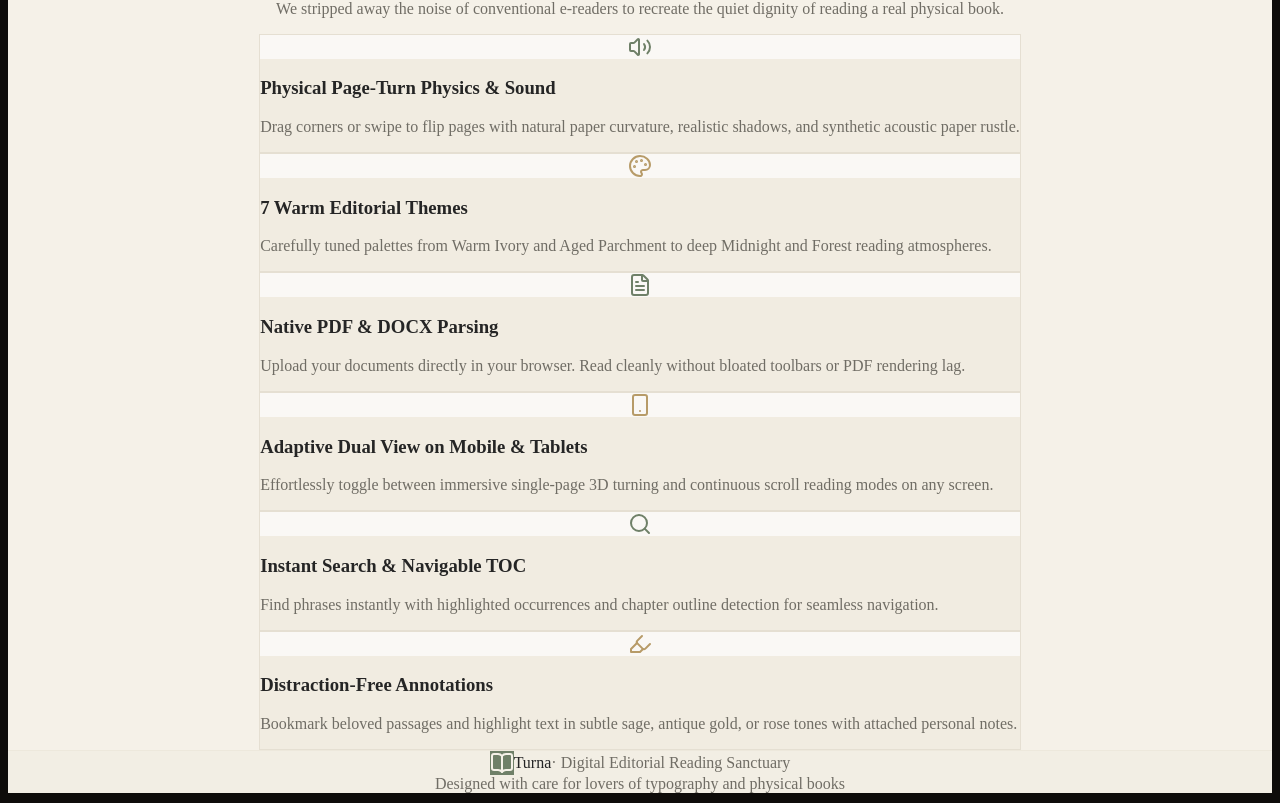
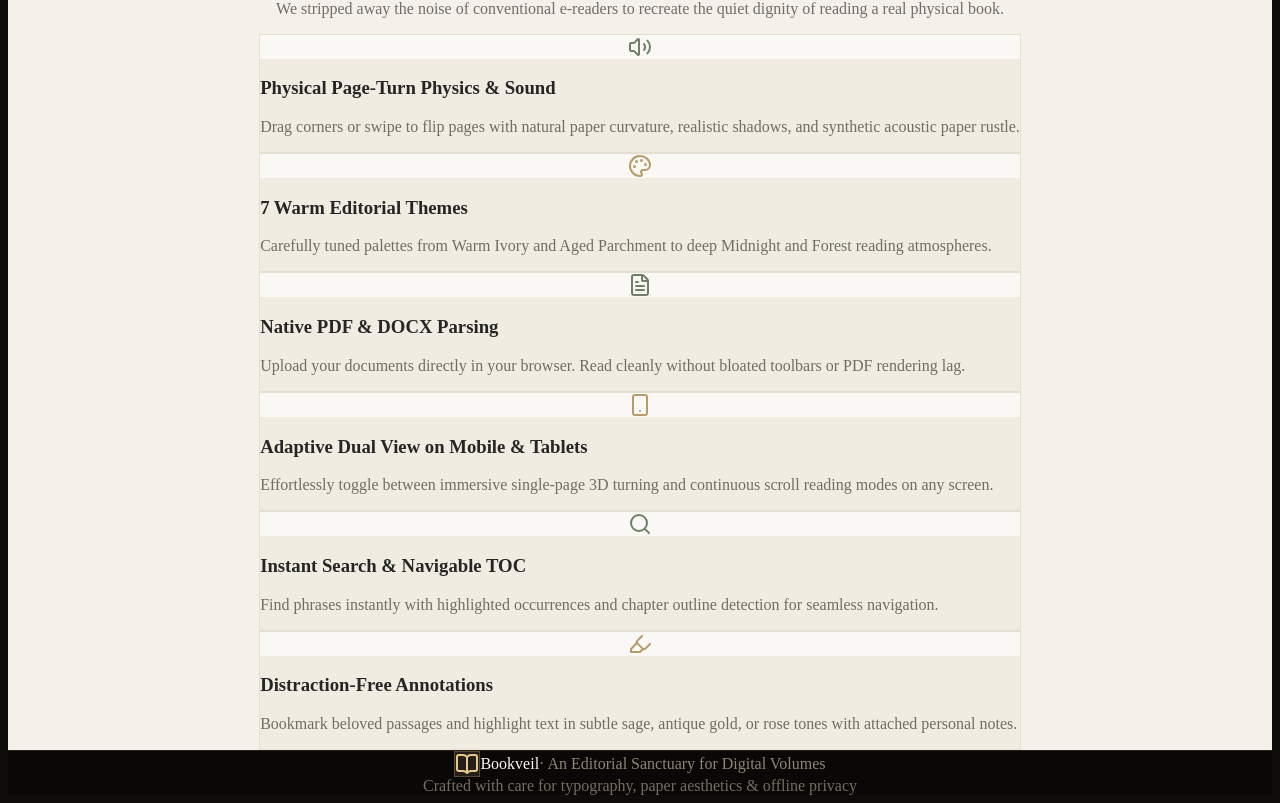
Before and after one commit to Utkrisht-Utpal/Bookveil, a React (Vite) app: page / in a window 1280 px wide. Shown: the part 736-1539 px from the top of the page. Built offline with nearby package versions, Linux system fonts and the light colour scheme; a web font is replaced by a local one.

Commit message:
added initial footer components for project

```diff
--- a/src/components/landing/LandingFooter.tsx
+++ b/src/components/landing/LandingFooter.tsx
@@ -1,24 +1,24 @@
 import React from 'react';
-import { BookOpen, Heart } from 'lucide-react';
+import { BookOpen } from 'lucide-react';
 
 export const LandingFooter: React.FC = () => {
   return (
-    <footer className="w-full border-t border-[#EDE8DC] bg-[#EDE8DC]/40 py-12 px-4 sm:px-6 lg:px-8">
-      <div className="max-w-7xl mx-auto flex flex-col sm:flex-row items-center justify-between gap-6">
+    <footer className="w-full border-t border-[#2A241C] bg-[#0A0806] py-12 px-4 sm:px-6 lg:px-8">
+      <div className="max-w-6xl mx-auto flex flex-col sm:flex-row items-center justify-between gap-6">
         <div className="flex items-center gap-3">
-          <div className="w-7 h-7 rounded-lg bg-[#6F8068] text-[#F5F1E8] flex items-center justify-center">
+          <div className="w-7 h-7 rounded-lg bg-[#251F17] border border-[#C9A86A]/30 text-[#E5C88F] flex items-center justify-center">
             <BookOpen className="w-4 h-4" />
           </div>
-          <span className="font-serif text-lg font-semibold tracking-tight text-[#252525]">
-            Turna
+          <span className="font-serif text-lg font-semibold tracking-tight text-[#FAF8F5]">
+            Bookveil
           </span>
-          <span className="text-xs text-[#706D65] font-sans">
-            · Digital Editorial Reading Sanctuary
+          <span className="text-xs text-[#8E8575] font-sans">
+            · An Editorial Sanctuary for Digital Volumes
           </span>
         </div>
 
-        <div className="text-xs font-sans text-[#706D65] flex items-center gap-1">
-          <span>Designed with care for lovers of typography and physical books</span>
+        <div className="text-xs font-sans text-[#756E61] flex items-center gap-1">
+          <span>Crafted with care for typography, paper aesthetics & offline privacy</span>
         </div>
       </div>
     </footer>
```
